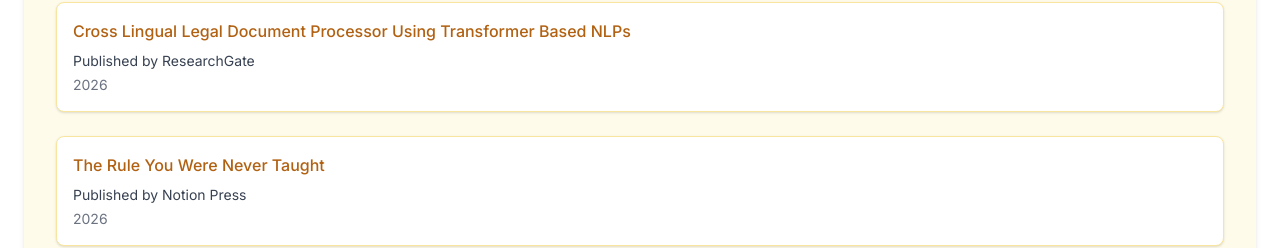
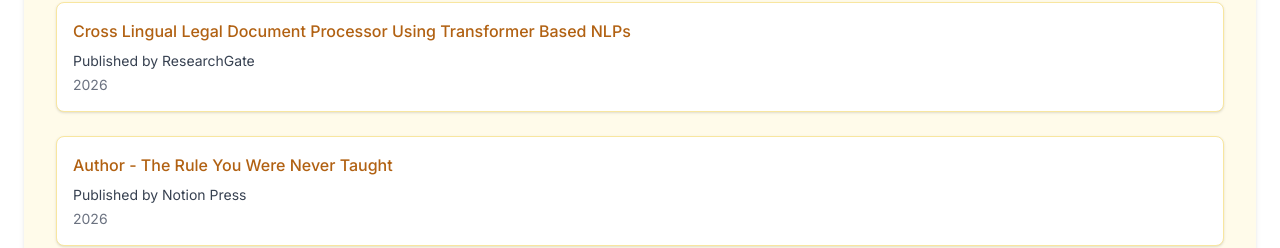
Before and after one commit to Iamagk/portfolio, a React (Vite) app: page / in a window 1280 px wide. Shown: the part 4942-5190 px from the top of the page. Built offline with nearby package versions, Linux system fonts and the light colour scheme.

Commit message:
chore: update publications data

```diff
--- a/src/data/publications.ts
+++ b/src/data/publications.ts
@@ -8,7 +8,7 @@ const publications = [
   },
   {
     id: 'the-rule',
-    title: 'The Rule You Were Never Taught',
+    title: 'Author - The Rule You Were Never Taught',
     publisher: 'Notion Press',
     year: '2026'
   }
```
